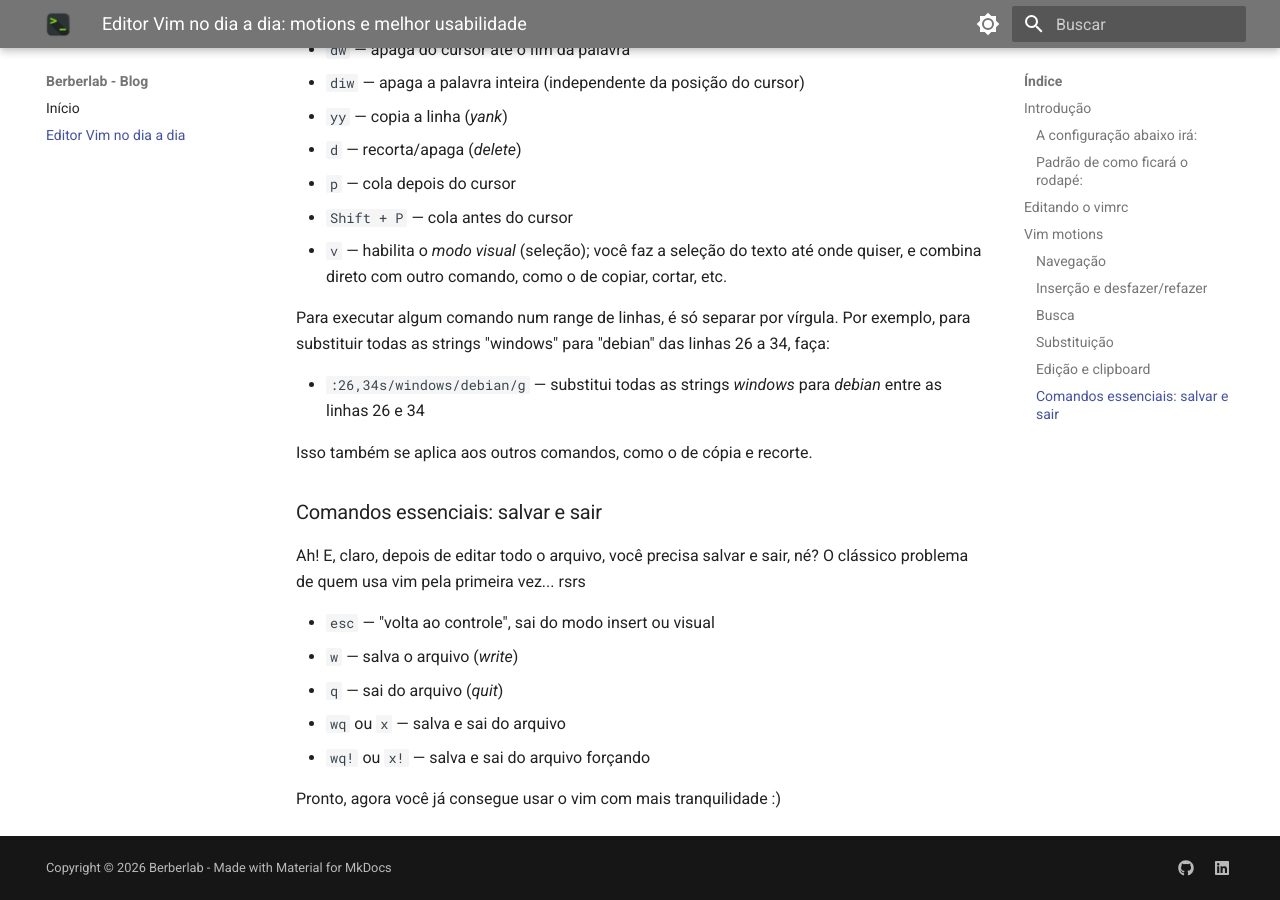
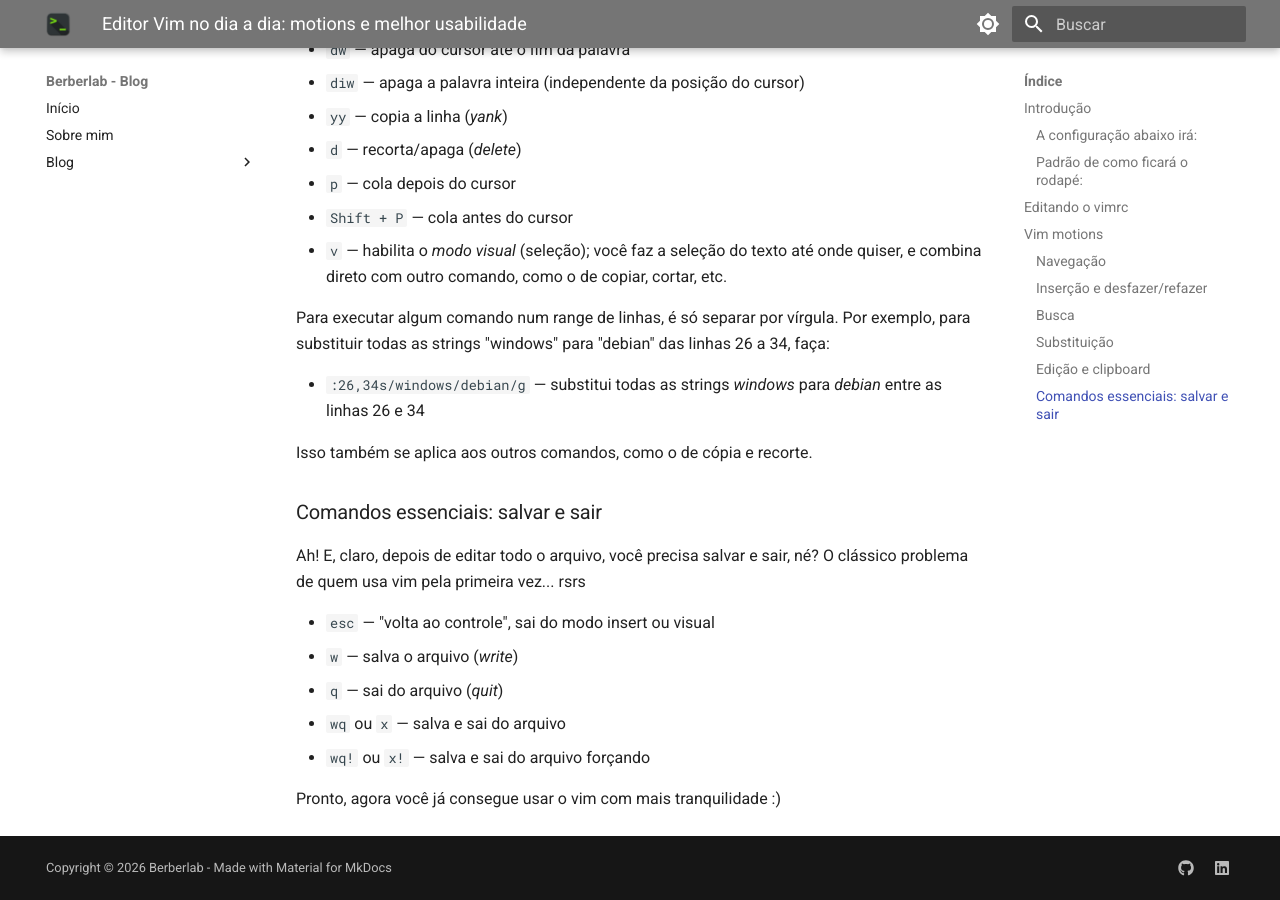
Before and after one commit to marceloberber/blog-berberlab, an MkDocs documentation site: the page built from docs/public/vim-motions.md, in a window 1280 px wide and 900 px high, scrolled down 2621 px. Built offline with MkDocs 1.6.1 and Material for MkDocs 9.7.7, drawn with Linux system fonts in a browser that asks for light colours.

Commit message:
dropdown blog menu

```diff
--- a/mkdocs.yml
+++ b/mkdocs.yml
@@ -31,7 +31,10 @@ plugins:
 
 nav:
   - Início: index.md
-  - Editor Vim no dia a dia: public/vim-motions.md
+  - Sobre mim: about/index.md
+  - Blog:
+      - Linux:
+          - Editor Vim no dia a dia: blog/public/vim-motions.md
 
 markdown_extensions:
   - admonition
@@ -52,4 +55,4 @@ extra:
     - icon: fontawesome/brands/linkedin
       link: https://linkedin.com/in/marceloberber
 
-copyright: "Copyright © 2026 Berberlab - Made with Material for MkDocs"
+copyright: "Copyright © 2026 Berberlab - Made with <a href=https://squidfunk.github.io/mkdocs-material/ target=_blank rel=noopener>Material for MkDocs</a>"
```
